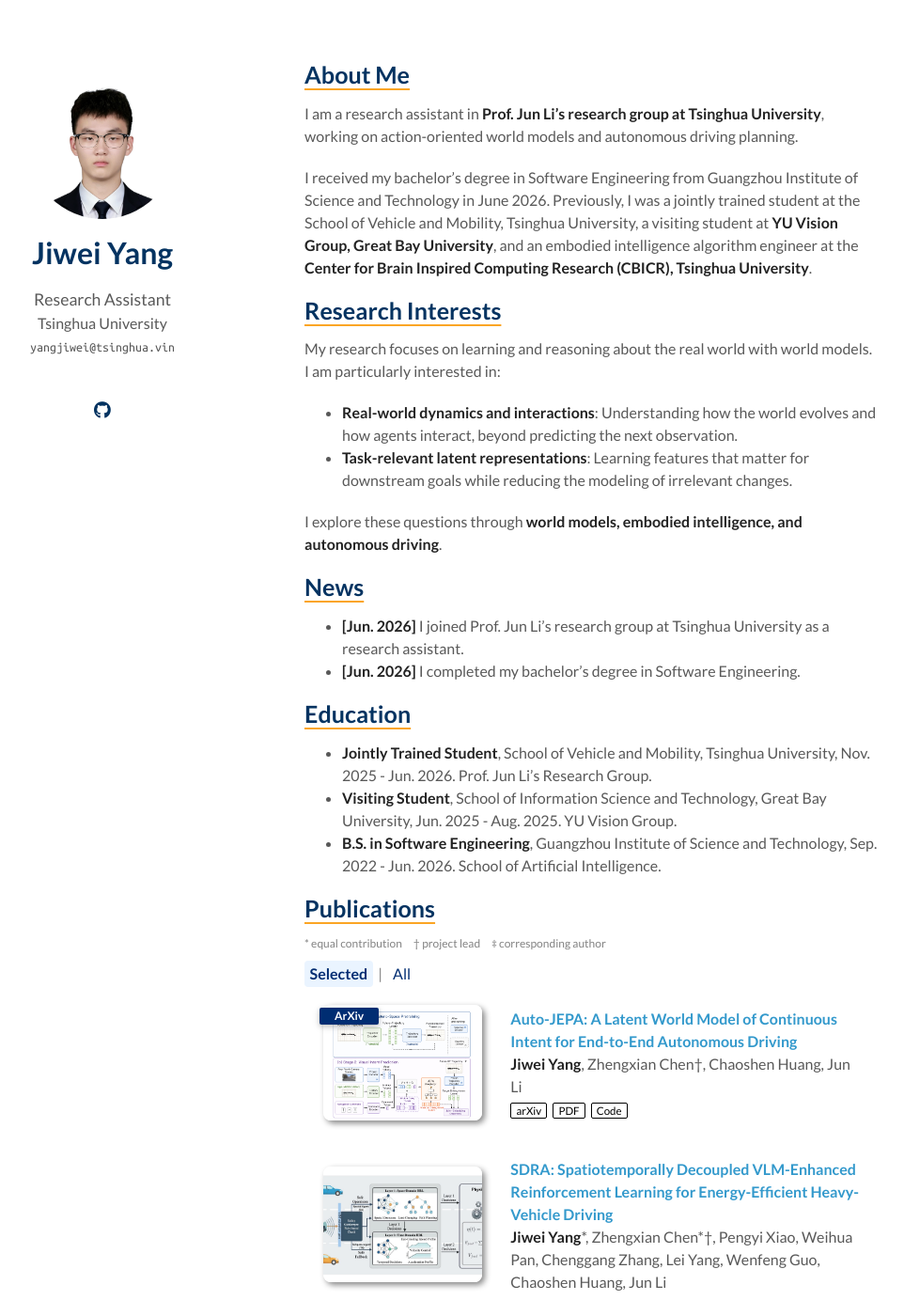
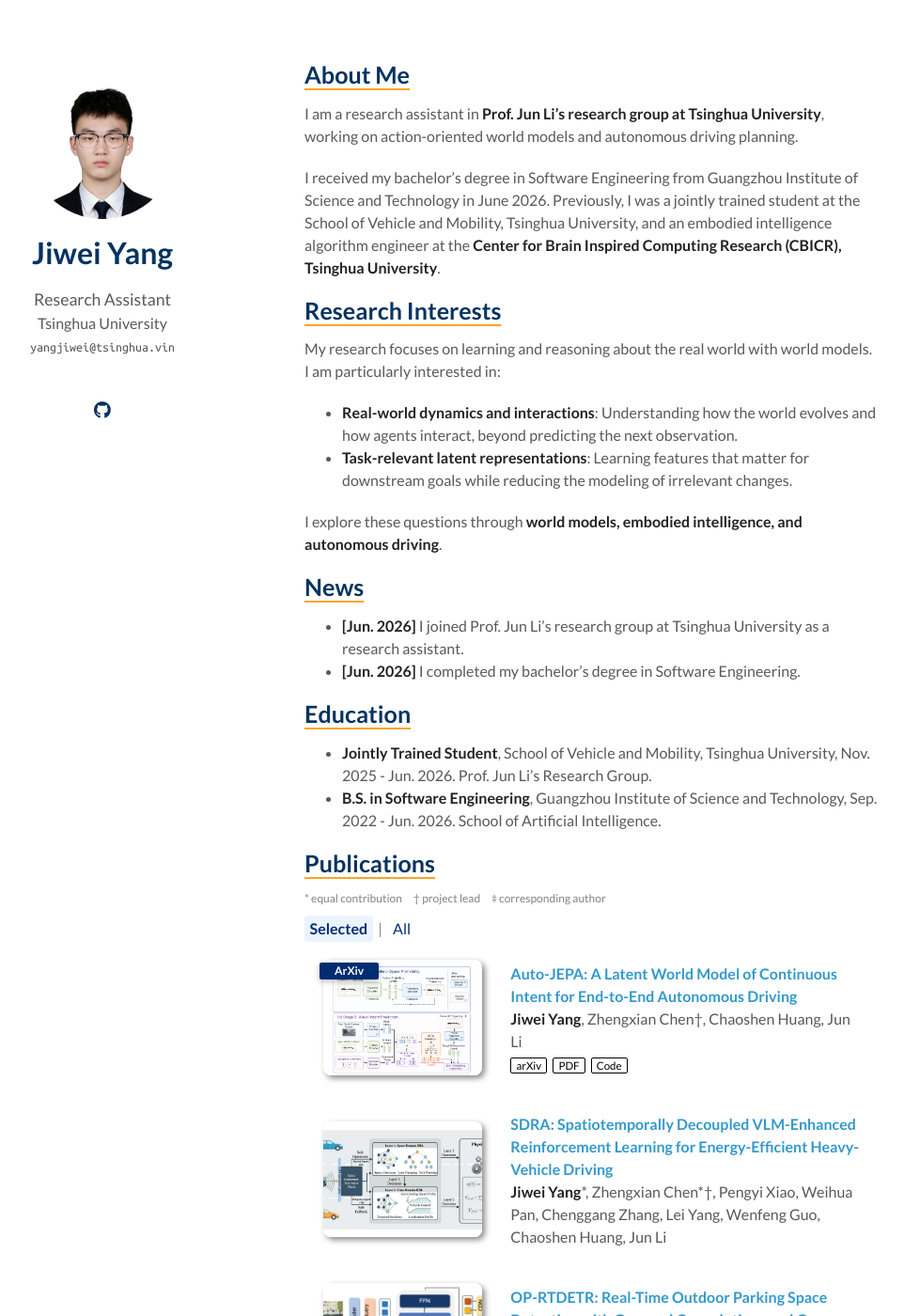
Before and after one commit to NoctYang/NoctYang.github.io, a Jekyll site: the page built from index.md, in a window 1280 px wide and 1400 px high. Shown: the whole window at 94% size, without its empty margins (186-1148 px from the left). Built offline with Jekyll 4.4.1, drawn with Linux system fonts in a browser that asks for light colours; a style sheet for code colours, icons or effects is not loaded; our own code applies the rules of GitHub Pages for plain Markdown files.

Commit message:
Remove Great Bay University information

```diff
--- a/index.md
+++ b/index.md
@@ -6,7 +6,7 @@
 
 I am a research assistant in **Prof. Jun Li's research group at Tsinghua University**, working on action-oriented world models and autonomous driving planning.
 
-I received my bachelor's degree in Software Engineering from Guangzhou Institute of Science and Technology in June 2026. Previously, I was a jointly trained student at the School of Vehicle and Mobility, Tsinghua University, a visiting student at **YU Vision Group, Great Bay University**, and an embodied intelligence algorithm engineer at the **Center for Brain Inspired Computing Research (CBICR), Tsinghua University**.
+I received my bachelor's degree in Software Engineering from Guangzhou Institute of Science and Technology in June 2026. Previously, I was a jointly trained student at the School of Vehicle and Mobility, Tsinghua University, and an embodied intelligence algorithm engineer at the **Center for Brain Inspired Computing Research (CBICR), Tsinghua University**.
 
 ## Research Interests
 
@@ -25,7 +25,6 @@
 ## Education
 
 - **Jointly Trained Student**, School of Vehicle and Mobility, Tsinghua University, Nov. 2025 - Jun. 2026. Prof. Jun Li's Research Group.
-- **Visiting Student**, School of Information Science and Technology, Great Bay University, Jun. 2025 - Aug. 2025. YU Vision Group.
 - **B.S. in Software Engineering**, Guangzhou Institute of Science and Technology, Sep. 2022 - Jun. 2026. School of Artificial Intelligence.
 
 {% include publications.md %}
```
